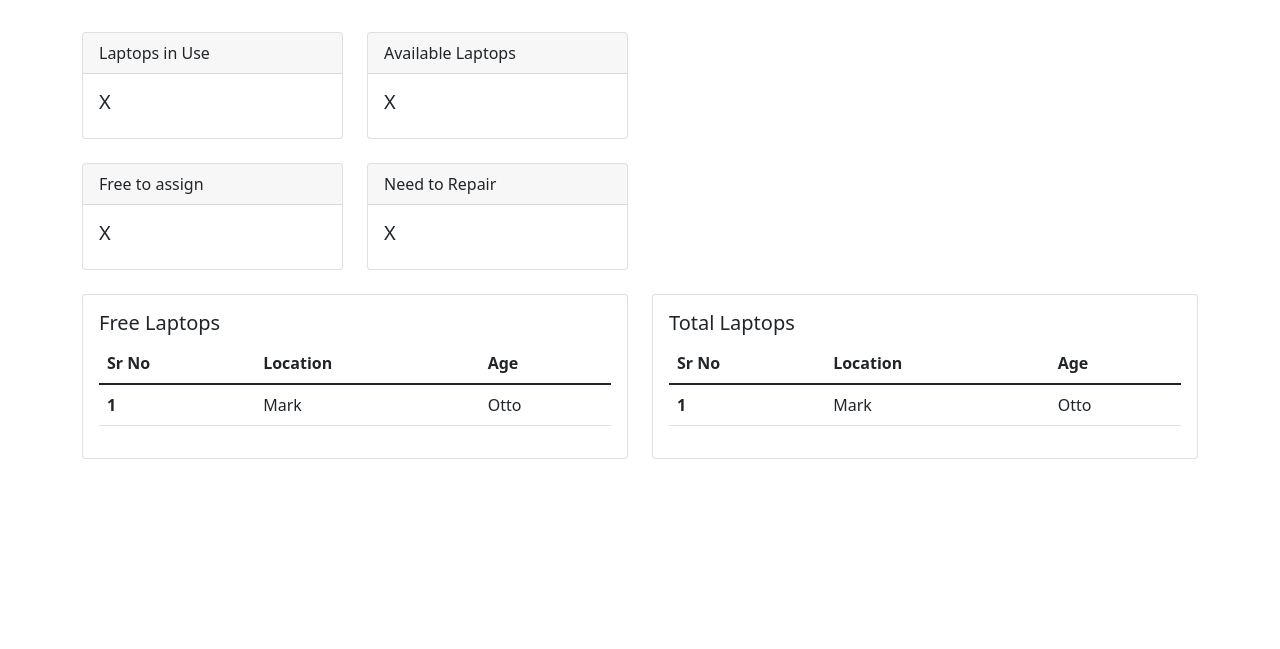
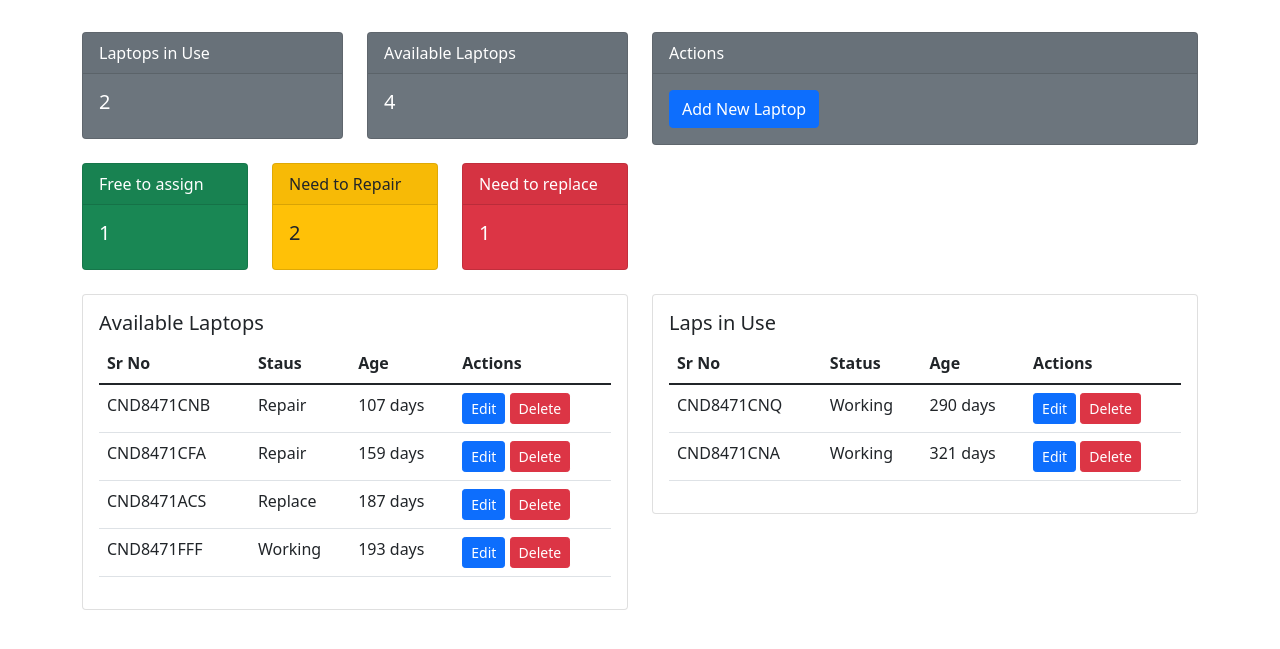
Before and after one commit to 9akashnp8/mini-ERP, a Django app: page /dash_laptops/ in a window 1280 px wide. Shown: the part 56-705 px from the top of the page. Run offline with Django 4.2, Linux system fonts and the light colour scheme; data comes from the database, SQL or seed files in the repository; both versions use the stored data as it was after the commit; a map, chart or similar area stays blank; parts of the project's set-up code (start-up, migrations or seed data) failed here and were passed over.

Commit message:
update dash_laptops.html to render data, add laptop age calculated field to model

```diff
--- a/hardware/models.py
+++ b/hardware/models.py
@@ -1,6 +1,6 @@
 from django.db import models
 from simple_history.models import HistoricalRecords
-from django.db.models import Max
+from datetime import date
 
 #Models for Employee side of the app
 class Department(models.Model):
@@ -106,6 +106,13 @@ class Laptop(models.Model):
             self.hardware_id = prefix+'-'+'{0:04d}'.format(id)
         super(Laptop, self).save(*args, **kwargs)
 
+    @property
+    def laptop_age(self):
+        today = date.today()
+        age = today - self.laptop_date_purchased
+        age_stripped = str(age).split(",", 1)[0]
+        return age_stripped
+
 #Model linking the Employee to the various hardwares (Eg: Laptops, Tablets)
 class Hardware(models.Model):
     id = models.AutoField(primary_key=True, editable=False)
--- a/hardware/templates/hardware/dash_laptops.html
+++ b/hardware/templates/hardware/dash_laptops.html
@@ -6,72 +6,93 @@
         <div class="col-md-6">
             <div class="row row-cols-1 row-cols-md-2 g-4">
                 <div class="col">
-                    <div class="card">
+                    <div class="card bg-secondary text-white">
                         <div class="card-header">
                           Laptops in Use
                         </div>
                         <div class="card-body">
-                          <h5 class="card-title">X</h5>
+                          <h5 class="card-title">{{laps_in_use.count}}</h5>
                         </div>
                     </div>
                 </div>
                 <div class="col">
-                    <div class="card">
+                    <div class="card bg-secondary text-white">
                         <div class="card-header">
                           Available Laptops
                         </div>
                         <div class="card-body">
-                          <h5 class="card-title">X</h5>
+                          <h5 class="card-title">{{available_laps.count}}</h5>
                         </div>
                     </div>
                 </div>
-                <div class="col">
-                    <div class="card">
+                <div class="col-md-4">
+                    <div class="card text-white bg-success">
                         <div class="card-header">
                           Free to assign
                         </div>
                         <div class="card-body">
-                          <h5 class="card-title">X</h5>
+                          <h5 class="card-title">{{assignable_laps.count}}</h5>
                         </div>
                     </div>
                 </div>
-                <div class="col">
-                    <div class="card">
+                <div class="col-md-4">
+                    <div class="card bg-warning">
                         <div class="card-header">
                           Need to Repair
                         </div>
                         <div class="card-body">
-                          <h5 class="card-title">X</h5>
+                          <h5 class="card-title">{{repairable_laps.count}}</h5>
+                        </div>
+                    </div>
+                </div>
+                <div class="col-md-4">
+                    <div class="card bg-danger text-white">
+                        <div class="card-header">
+                          Need to replace
+                        </div>
+                        <div class="card-body">
+                          <h5 class="card-title">{{replaceable_laps.count}}</h5>
                         </div>
                     </div>
                 </div>
             </div>
         </div>
         <div class="col-md-6">
-            <div>
-                <canvas id="myChart"></canvas>
-              </div>
+            <div class="card bg-secondary text-white">
+                <div class="card-header">
+                  Actions
+                </div>
+                <div class="card-body">
+                    <button type="button" class="btn btn-primary btn-block">Add New Laptop</button>
+                </div>
+            </div>
         </div>
     </div>
 
     <div class="row my-4">
         <div class="col-md-6">
             <div class="card card-body">
-                <h5 class="card-title">Free Laptops</h5>
+                <h5 class="card-title">Available Laptops</h5>
                 <table class="table table-stripped">
                     <thead>
                     <tr>
                         <th scope="col">Sr No</th>
-                        <th scope="col">Location</th>
+                        <th scope="col">Staus</th>
                         <th scope="col">Age</th>
+                        <th scope="col">Actions</th>
                     </tr>
                     </thead>
                     <tbody>
-                    <tr>
-                        <th scope="row">1</th>
-                        <td>Mark</td>
-                        <td>Otto</td>
-                    </tr>
+                        {% for lap in available_laps %}
+                            <tr>
+                                <td>{{lap.laptop_sr_no}}</td>
+                                <td>{{lap.laptop_status}}</td>
+                                <td>{{lap.laptop_age}}</td>
+                                <td><button type="button" class="btn btn-primary btn-sm">Edit</button>
+                                    <button type="button" class="btn btn-danger btn-sm">Delete</button>
+                                </td>
+                            </tr>
+                        {% endfor %}
                     </tbody>
                 </table>
 
@@ -79,21 +100,27 @@
         </div>
         <div class="col-md-6">
             <div class="card card-body">
-                <h5 class="card-title">Total Laptops</h5>
+                <h5 class="card-title">Laps in Use</h5>
                 <table class="table table-stripped">
                     <thead>
                     <tr>
                         <th scope="col">Sr No</th>
-                        <th scope="col">Location</th>
+                        <th scope="col">Status</th>
                         <th scope="col">Age</th>
+                        <th scope="col">Actions</th>
                     </tr>
                     </thead>
                     <tbody>
-                    <tr>
-                        <th scope="row">1</th>
-                        <td>Mark</td>
-                        <td>Otto</td>
-                    </tr>
+                        {% for lap in laps_in_use %}
+                            <tr>
+                                <td>{{lap.laptop_sr_no}}</td>
+                                <td>{{lap.laptop_status}}</td>
+                                <td>{{lap.laptop_age}}</td>
+                                <td><button type="button" class="btn btn-primary btn-sm">Edit</button>
+                                    <button type="button" class="btn btn-danger btn-sm">Delete</button>
+                                </td>
+                            </tr>
+                        {% endfor %}
                     </tbody>
                 </table>
 
--- a/hardware/views.py
+++ b/hardware/views.py
@@ -1,3 +1,4 @@
+from django.core.exceptions import ObjectDoesNotExist
 from django.shortcuts import render, redirect
 from .models import *
 from .forms import EmployeeForm
@@ -82,4 +83,18 @@ def employee_del(request, pk):
     return render(request, 'hardware/employee_del.html', context)
 
 def laptops(request):
-    return render(request, 'hardware/dash_laptops.html')
+    available_laps = Laptop.objects.filter(hardware=None)
+    assignable_laps = available_laps.filter(laptop_status='Working')
+    repairable_laps = available_laps.filter(laptop_status='Repair')
+    replaceable_laps = available_laps.filter(laptop_status='Replace')
+    laps_in_use = Laptop.objects.filter(hardware__isnull=False)
+    laps_for_repair = Laptop.objects.all().filter(laptop_status='Repair').count()
+    laps_for_replace = Laptop.objects.all().filter(laptop_status='Replace').count()
+    working_laps = Laptop.objects.all().filter(laptop_status='Working').count()
+
+
+
+    context = {'laps_for_repair':laps_for_repair, 'laps_for_replace':laps_for_replace,
+    'working_laps':working_laps, 'available_laps':available_laps, 'laps_in_use':laps_in_use,
+    'assignable_laps':assignable_laps, 'repairable_laps':repairable_laps, 'replaceable_laps':replaceable_laps }
+    return render(request, 'hardware/dash_laptops.html', context)
```
Also changed, not shown: db.sqlite3.
